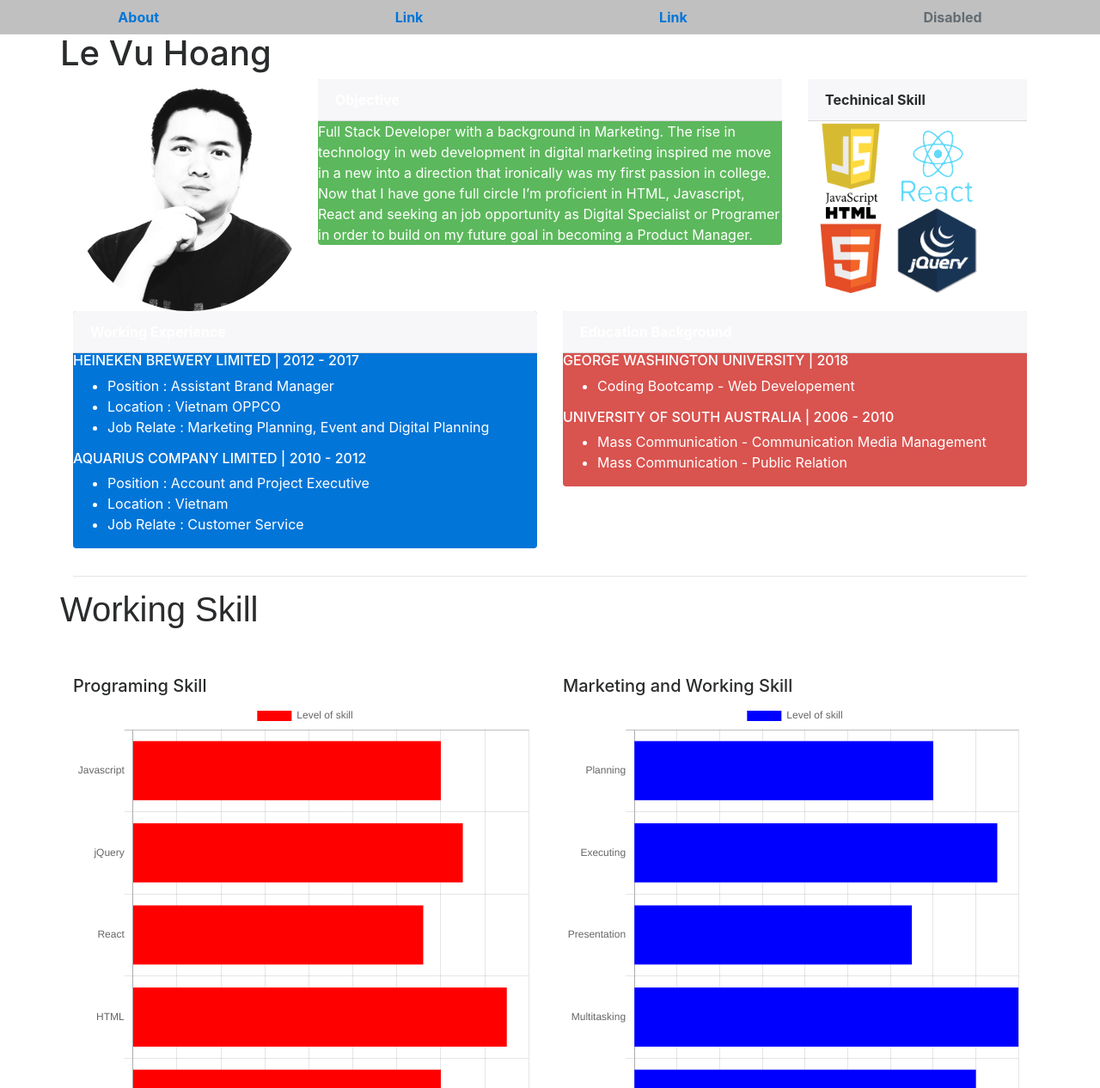
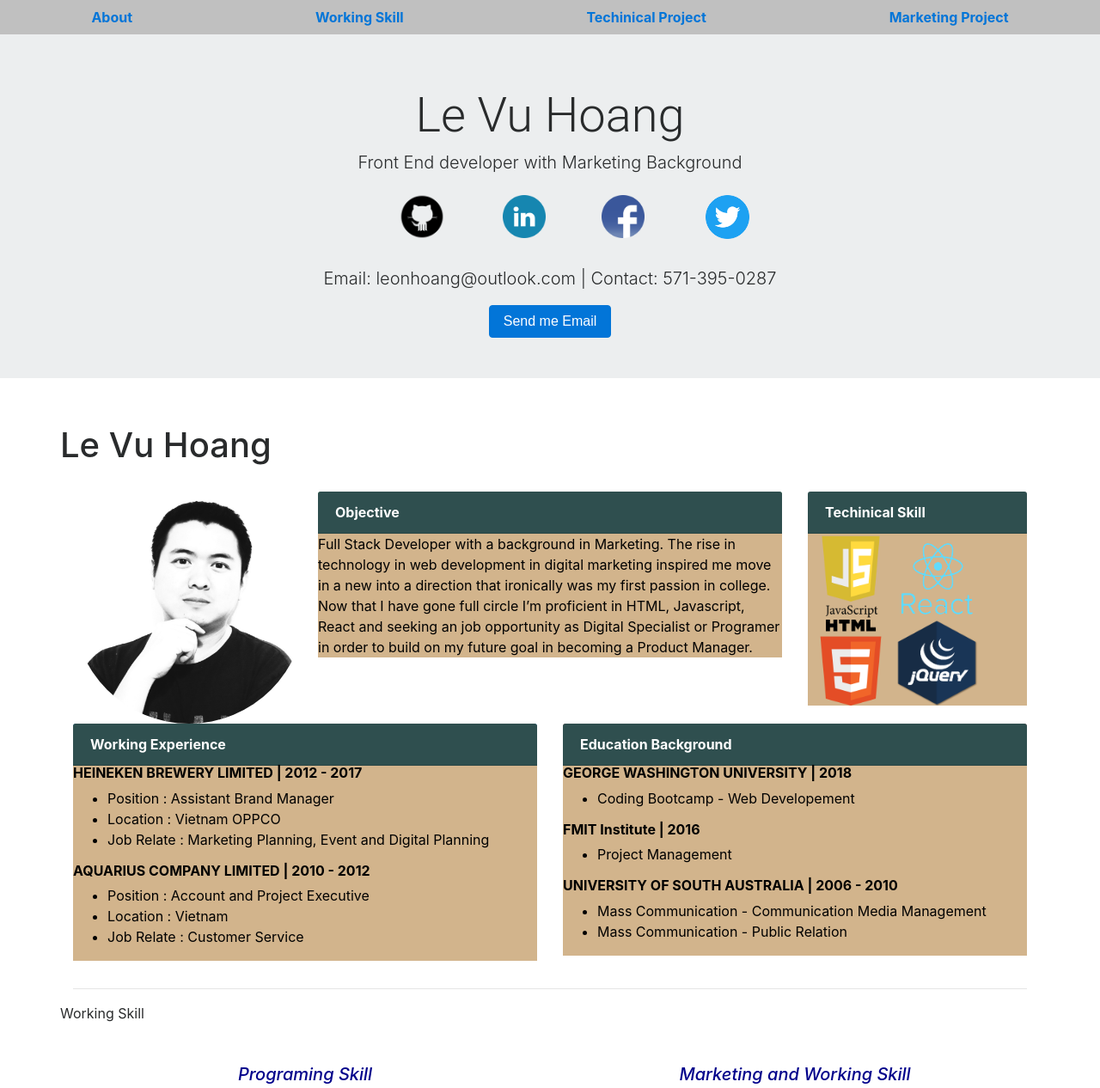
Before and after one commit to rainyhoang/Professional-Porfolio, a plain HTML site: page index.html in a window 1280 px wide. Shown: the top 1266 px of the page at 86% size. Drawn offline with nearby package versions, Linux system fonts and the light colour scheme.

Commit message:
jumbotron

```diff
--- a/index.html
+++ b/index.html
@@ -1,6 +1,7 @@
 <!DOCTYPE html>
 <html>
 <head>
+	<link rel="shortcut icon" type="image/png" href="https://upload.wikimedia.org/wikipedia/commons/2/2c/Minnesota_Vikings_V_logo.png"/>
 	<title>Le Vu Hoang</title>
 	<!-- Bootstrap CSS-->
 	<link rel="stylesheet" href="https://maxcdn.bootstrapcdn.com/bootstrap/4.0.0-beta.3/css/bootstrap.min.css" integrity="sha384-Zug+QiDoJOrZ5t4lssLdxGhVrurbmBWopoEl+M6BdEfwnCJZtKxi1KgxUyJq13dy" crossorigin="anonymous">
@@ -20,20 +21,50 @@
 <body>
 	<!-- Nav bar-->
 	<nav class="nav nav-pills nav-fill">
-  <a class="nav-item nav-link" href="#">About</a>
-  <a class="nav-item nav-link" href="#">Link</a>
-  <a class="nav-item nav-link" href="#">Link</a>
-  <a class="nav-item nav-link disabled" href="#">Disabled</a>
+	  <a class="nav-item nav-link" href="#About">About</a>
+	  <a class="nav-item nav-link" href="#Working-Skill">Working Skill</a>
+	  <a class="nav-item nav-link" href="#">Techinical Project</a>
+	  <a class="nav-item nav-link" href="#Markerting-Project">Marketing Project</a>
+
 	</nav>
+	<!-- Jumbotron -->
+		<div class="jumbotron jumbotron-fluid">
+		  <div class="container">
+		    <h1 class="display-4">Le Vu Hoang</h1>
+		    <p class="lead">Front End developer with Marketing Background</p>
+				<a href="https://github.com/rainyhoang">
+				<img src="public/img/github.png" id="github" alt="calendar"></a>
+				<!-- linkedin -->
+				<a href="https://www.linkedin.com/in/le-vu-hoang/">
+				<img src="public/img/linkedin.png" class="img-rounded1" alt="calendar"></a>
+				<!-- Facebook -->
+				<a href="https://www.facebook.com/rainyhoang">
+				<img src="public/img/facebook-icon.png" class="img-rounded1" alt="calendar"></a>
+				<!-- Twitter -->
+				<a href="https://twitter.com/rainyhoang">
+				<img src="public/img/twitter.png" id= "twitter" alt="calendar"></a>
+				<br><br>
+			<p class="lead">Email: leonhoang@outlook.com | Contact: 571-395-0287</p>
+
+			<button type="button" class="btn btn-primary">Send me Email</button>
+		  </div>
+		</div>
 
 
+
+
+
+
+
+    <br>
 	<div class="container">
 		<!-- Name -->
 		<div class="row">
-			<div class="col-12-md">
+			<div class="col-5-md">
 				<p class="h1">Le Vu Hoang</p>
 			</div>
 		</div>
+		<br>
 		<!-- Objective | Photo | technical skill-->
 
 		<div class="row">
@@ -84,13 +115,13 @@
 				<div class="card text-white bg-primary mb-3" style="max-width: 50rem;">
 				  <div class="card-header">Working Experience</div>
 				  <div class="card-body">
-				    <h6>HEINEKEN BREWERY LIMITED | 	2012 - 2017</h6>
+				    <h6><strong>HEINEKEN BREWERY LIMITED | 	2012 - 2017</strong></h6>
 				    <ul>
 					    <li>Position	: Assistant Brand Manager</li>
 					    <li>Location	: Vietnam OPPCO</li>
 					    <li>Job Relate	: Marketing Planning, Event and Digital Planning</li>
 				    </ul>
-				    <h6>AQUARIUS COMPANY LIMITED | 	2010 - 2012</h6>
+				    <h6><strong>AQUARIUS COMPANY LIMITED | 	2010 - 2012</strong></h6>
 					<ul>
 					    <li>Position	: Account and Project Executive</li>
 					    <li>Location	: Vietnam</li>
@@ -104,15 +135,21 @@
 				<div class="card text-white bg-danger mb-3" style="max-width: 50rem;">
 				  <div class="card-header">Education Background</div>
 				  <div class="card-body">
-				    <h6>GEORGE WASHINGTON UNIVERSITY | 2018 </h6>
+				    <h6><strong>GEORGE WASHINGTON UNIVERSITY | 2018 </strong></h6>
 				    <ul>
 					    <li>Coding Bootcamp - Web Developement</li>
 				    </ul>
-				    <h6>UNIVERSITY OF SOUTH AUSTRALIA | 2006 - 2010</h6>
+					<h6><strong>FMIT Institute | 2016 </strong></h6>
+					<ul>
+						<li>Project Management</li>
+					</ul>
+				    <h6><strong>UNIVERSITY OF SOUTH AUSTRALIA | 2006 - 2010</strong></h6>
 					<ul>
 					    <li>Mass Communication - Communication Media Management</li>
 					    <li>Mass Communication - Public Relation</li>
 				    </ul>
+
+
 				  </div>
 				</div>
 			</div>
@@ -120,7 +157,9 @@
 		<hr>
 
 		<div class ="row">
-				<h1>Working Skill</h1>
+			<div class ="col-12-md"
+				<h1 id = "Working-Skill">Working Skill</h1>
+			</div>
 		</div>
 		<br><br>
 		<div class="row">
@@ -141,7 +180,9 @@
 		<hr>
 		<br>
 		<div class ="row">
+			<div class="col-12-md">
 				<h1>Enter my Glories</h1>
+			</div>
 		</div>
 		<br><br><br>
 
@@ -157,19 +198,20 @@
 					</div>
 
 					<div class = "col-md-4">
-				<img src="public/img/watch.png" class="img-rounded" alt="watch">
+						<a href ="https://arcane-thicket-39509.herokuapp.com/">
+						<img src="public/img/watch.png" class="img-rounded" alt="watch"></a>
 					</div>
 
 					<div class = "col-md-4">
-				<img src="public/img/burger.png" class="img-rounded" alt="watch">
+						<a href ="https://murmuring-plains-94693.herokuapp.com/burgers">
+						<img src="public/img/burger.png" class="img-rounded" alt="watch"></a>
 					</div>
-
 
 
 		</div>
 		<br><br>
 		<div class ="row">
-			<div class = "col-md-12"><h5>Marketing Project</h5></div>
+			<div class = "col-md-12" id="Markerting-Project"><h5>Marketing Project</h5></div>
 			<!-- <div class = "col-md-4"><h5>Programing Project</h5></div> -->
 		</div>
 		<br><br>
--- a/public/CSS/style.css
+++ b/public/CSS/style.css
@@ -72,7 +72,10 @@
 
 h1
 {
-	font-family: Arial;
+	font-family: roboto;
+	font-weight: bold;
+	text-align: center;
+	align-items: center;
 }
 .img-rounded
 {
@@ -84,5 +87,44 @@ h1
 	background-color: silver;
 	font-weight: bold;
 }
-.direction
+h5
 {
+	align-items: center;
+	text-align: center;
+	font-style: italic;
+	color: darkblue;
+}
+
+.img-rounded1
+{
+	width: 50px;
+	height: 50px;
+	margin-left: 60px;
+
+}
+#github
+{
+	width: 60px;
+	height: 60px;
+	margin-left: 60px;
+}
+#twitter
+{
+	width: 65px;
+	height: 65px;
+	margin-left: 60px;
+}
+.card-header
+{
+	background-color: #2F4F4F;
+	color: white;
+}
+.card-body
+{
+	background-color: #D2B48C;
+	color: black;
+}
+.jumbotron
+{
+	height: 400px;
+}
--- a/public/JS/chart.js
+++ b/public/JS/chart.js
@@ -7,13 +7,13 @@ var myChart = new Chart(ctx, {
         labels: ["Javascript", "jQuery", "React", "HTML", "CSS"],
         datasets: [{
             label: 'Level of skill',
-            data: [70, 75, 66, 85, 70],
+            data: [65, 75, 55, 85, 70],
             backgroundColor: [
-                'rgba(255, 0, 0, 1)',
-                'rgba(255, 0, 0, 1)',
-                'rgba(255, 0, 0, 1)',
-                'rgba(255, 0, 0, 1)',
-                'rgba(255, 0, 0, 1)',
+                'rgba(0, 128, 0, 1)',
+                'rgba(0, 128, 0, 1)',
+                'rgba(0, 128, 0, 1)',
+                'rgba(0, 128, 0, 1)',
+                'rgba(0, 128, 0, 1)',
             ],
 
         }]
```
Also changed, not shown: public/img/twitter.png (added). Lines whose indentation alone changed are shown as unchanged.
